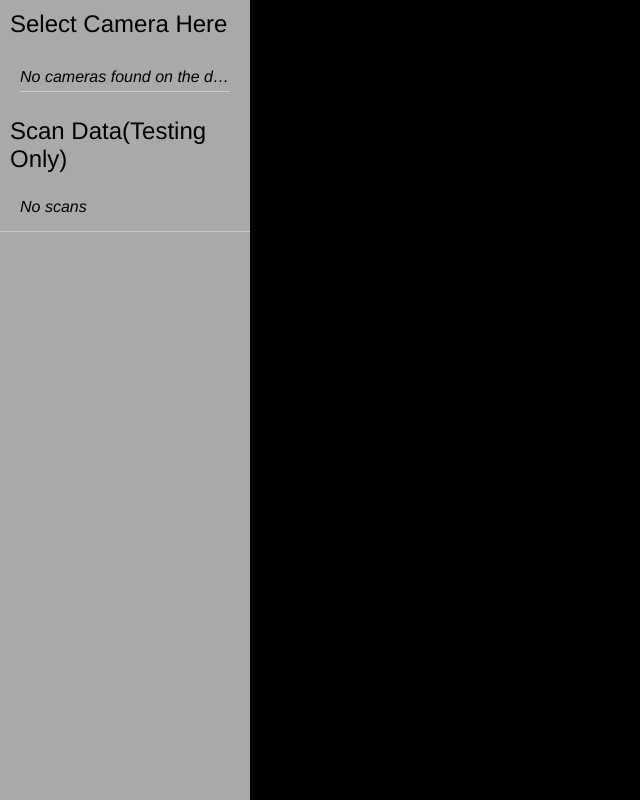
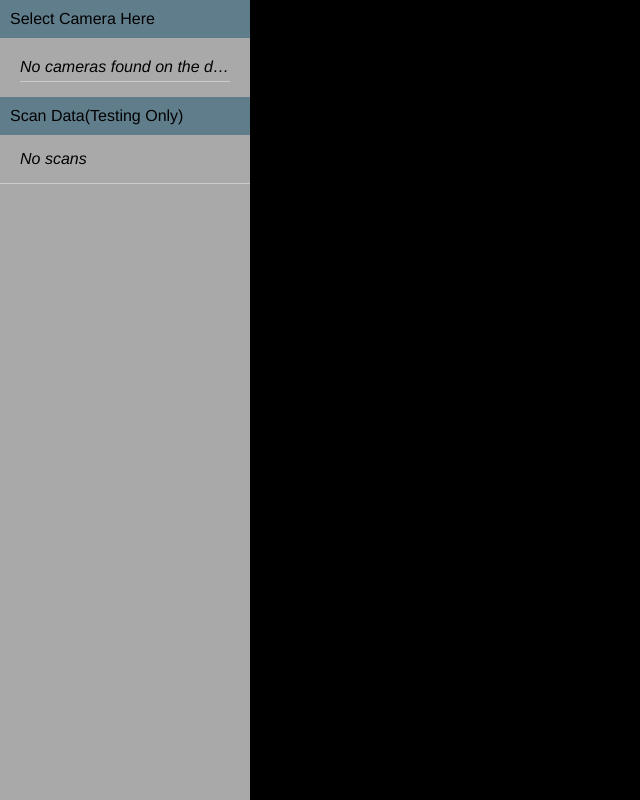
Before and after one commit to avanish269/QRHeroku, a PHP site: page / in a window 1280 px wide. Shown: the whole page, without its empty margins (0-640 px from the left). Run offline with PHP 8.4, Linux system fonts and the light colour scheme; some libraries are stand-ins or nearby versions.

Commit message:
Style Change

```diff
--- a/src/css/qrscanner.css
+++ b/src/css/qrscanner.css
@@ -21,8 +21,8 @@ body,html{
 }
 .listeditems h2{
   font-weight: normal;
-  font-size: 1.0reml
-  background: #606d8b;
+  font-size: 1.0rem;
+  background: #607d8b;
   color: #000000;
   padding: 10px;
   margin: 0;
@@ -43,7 +43,7 @@ body,html{
   padding: 15px 20px;
 }
 .listofcameras .active{
-  font-weight: bold;;
+  font-weight: bold;
   color: #009900;
 }
 .listofcameras a{
```
